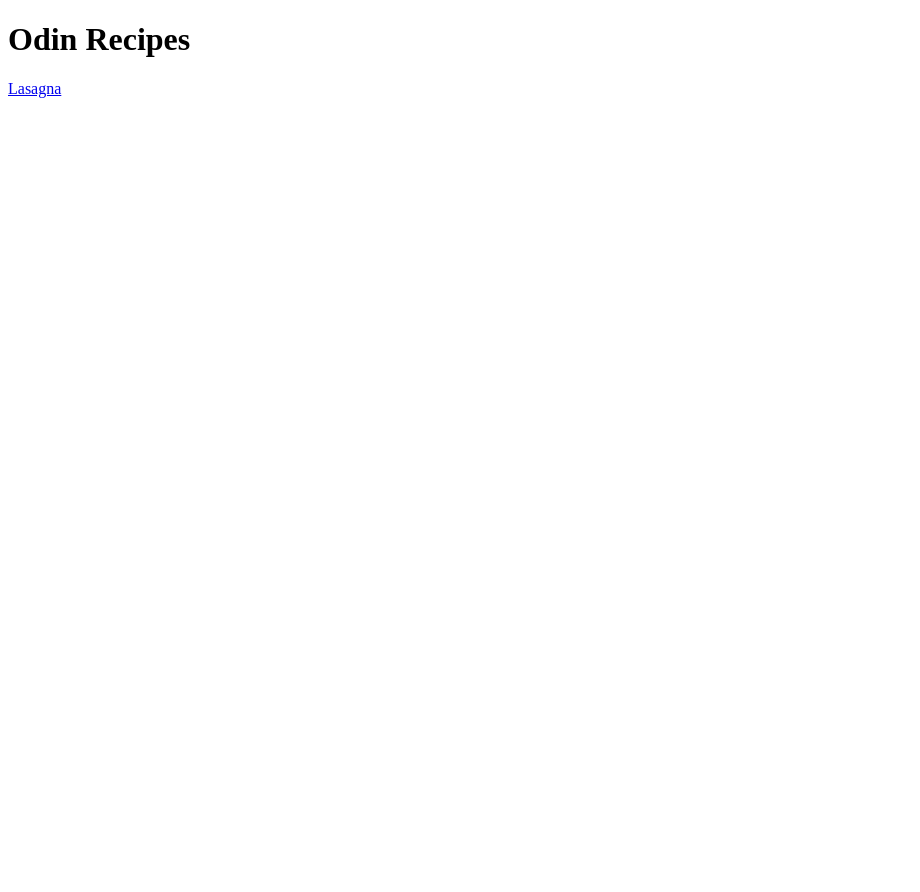
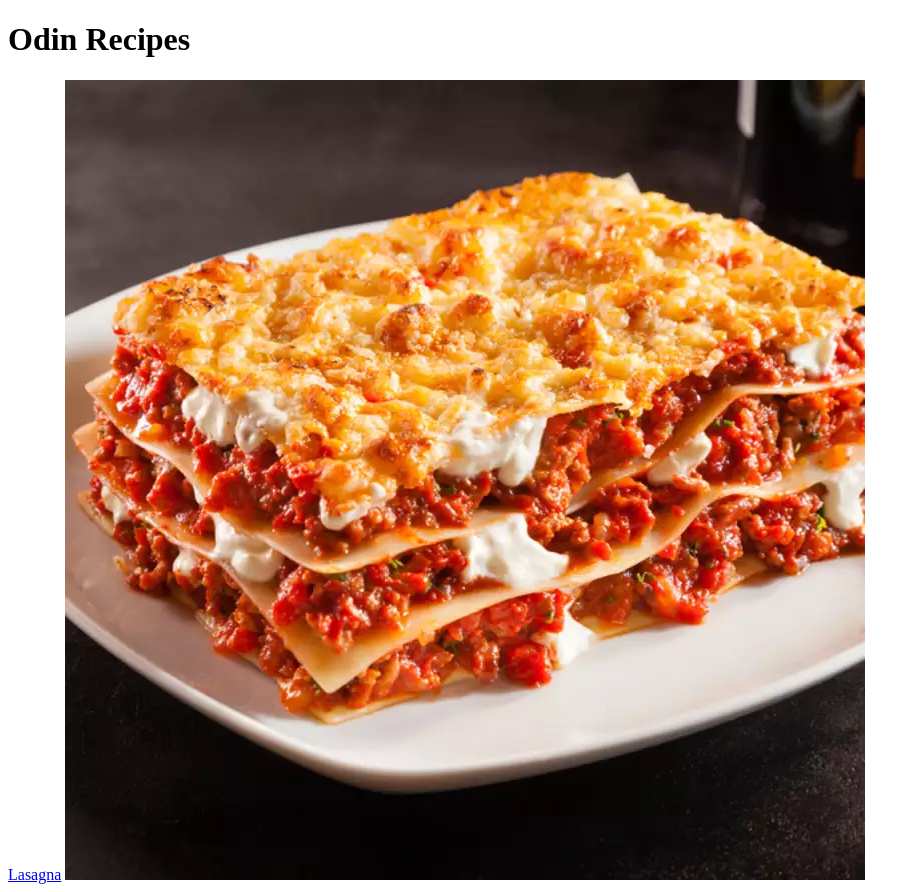
Before and after one commit to Mirzzie/odin-recipes, a plain HTML site: page index.html in a window 1280 px wide. Shown: the whole page, without its empty margins (0-920 px from the left). Before the commit the page ends 800 px from the top, so only its background shows below. Drawn offline with Linux system fonts and the light colour scheme.

Commit message:
new: /res/images & lasagna.jpg

```diff
--- a/index.html
+++ b/index.html
@@ -9,5 +9,6 @@
 <body>
     <h1>Odin Recipes</h1>
     <a href="recipes/lasagna.html">Lasagna</a>
+    <img src="res/images/lasagna.jpg" alt="Lasagna">
 </body>
 </html>
```
Also changed, not shown: res/images/lasagna.jpg (added).
